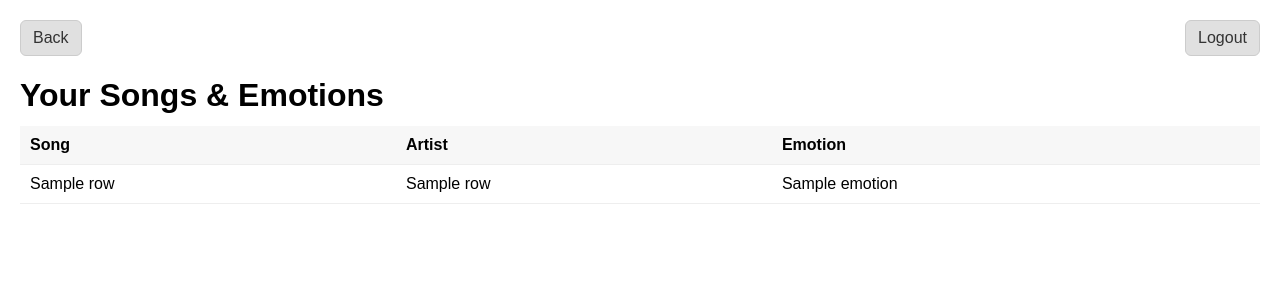
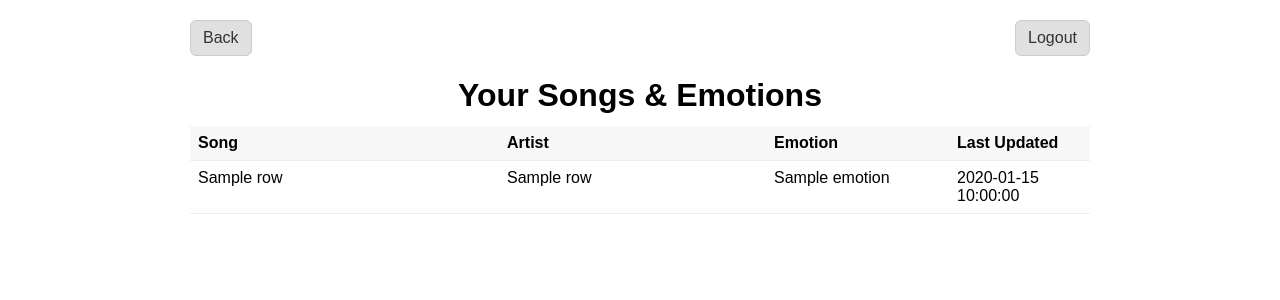
Before and after one commit to walson6/Spotify-Emotion-Tracker, a Flask app: template templates/dashboard.html in a window 1280 px wide. Shown: the top 300 px of the page. Run offline with Flask 3, Linux system fonts and the light colour scheme; the template is opened without the code that fills it: most values are stand-ins (such as "Sample title", 1, 10 or a date in 2020).

Commit message:
Added to dashboard "last updated" list and formatting

```diff
--- a/app.py
+++ b/app.py
@@ -10,6 +10,8 @@ from dotenv import load_dotenv
 from auth import AuthManager
 from camera import CameraManager
 from music import MusicManager
+from datetime import datetime
+import pytz
 
 # Load environment variables
 load_dotenv()
@@ -78,14 +80,40 @@ def dashboard():
     user = auth_manager.get_current_user()
     if not user:
         return redirect(url_for('login'))
+
     supabase = get_supabase()
     try:
-        res = supabase.table('song_emotions').select('song_name,artist_name,emotion,song_id').eq('user_id', user['id']).execute()
+        res = (
+            supabase.table('song_emotions')
+            .select('song_name, artist_name, emotion, song_id, updated_at')
+            .eq('user_id', user['id'])
+            .order('updated_at', desc=True)
+            .execute()
+        )
         rows = res.data or []
     except Exception as e:
         print(f"[dashboard] error fetching song_emotions: {e}")
         rows = []
+
     return render_template('dashboard.html', user=user, rows=rows)
+
+@app.template_filter('datetimeformat_local')
+def datetimeformat_local(value, format='%Y-%m-%d %H:%M'):
+    try:
+        # Convert ISO timestamp string to datetime
+        dt = datetime.fromisoformat(value.replace('Z', '+00:00'))
+
+        # Define UTC and local timezone
+        utc = pytz.utc
+        local_tz = pytz.timezone('America/Los_Angeles')
+
+        # Convert UTC → local time
+        dt_utc = dt.astimezone(utc)
+        dt_local = dt_utc.astimezone(local_tz)
+
+        return dt_local.strftime(format)
+    except Exception:
+        return value
 
 
 if __name__ == "__main__":
--- a/templates/dashboard.html
+++ b/templates/dashboard.html
@@ -5,21 +5,76 @@
     <meta name="viewport" content="width=device-width, initial-scale=1.0">
     <title>Dashboard - Songs & Emotions</title>
     <style>
-        body { font-family: Arial, sans-serif; margin: 20px; }
-        h1 { margin-bottom: 12px; }
-        .actions { margin-bottom: 16px; }
-        a.button { display: inline-block; padding: 8px 12px; background: #e0e0e0; color: #333; border-radius: 6px; text-decoration: none; border: 1px solid #ccc; }
+        body {
+            font-family: Arial, sans-serif;
+            margin: 20px;
+            display: flex;
+            justify-content: center;
+        }
+
+        .container {
+            max-width: 900px;
+            width: 100%;
+        }
+
+        h1 {
+            margin-bottom: 12px;
+            text-align: center;
+        }
+
+        .actions {
+            margin-bottom: 16px;
+            display: flex;
+            justify-content: space-between;
+        }
+
+        a.button {
+            display: inline-block;
+            padding: 8px 12px;
+            background: #e0e0e0;
+            color: #333;
+            border-radius: 6px;
+            text-decoration: none;
+            border: 1px solid #ccc;
+        }
+
         a.button:hover { background: #d0d0d0; }
-        table { width: 100%; border-collapse: collapse; }
-        th, td { padding: 10px; border-bottom: 1px solid #eee; text-align: left; }
-        th { background: #f7f7f7; }
-        .empty { color: #777; margin-top: 20px; }
+
+        table {
+            width: 100%;
+            border-collapse: collapse;
+            table-layout: fixed;
+            word-wrap: break-word;
+        }
+
+        th, td {
+            padding: 8px;
+            border-bottom: 1px solid #eee;
+            text-align: left;
+            vertical-align: top;
+        }
+
+        th {
+            background: #f7f7f7;
+        }
+
+        td {
+            white-space: normal;
+            word-break: break-word;
+        }
+
+        .empty {
+            color: #777;
+            margin-top: 20px;
+            text-align: center;
+        }
     </style>
 </head>
 <body>
+    <div class="container">
         <div class="actions">
             <a class="button" href="{{ url_for('index') }}">Back</a>
-        <a class="button" href="{{ url_for('logout') }}" style="float:right;">Logout</a>
+            <a class="button" href="{{ url_for('logout') }}">Logout</a>
         </div>
 
         <h1>Your Songs & Emotions</h1>
@@ -28,9 +83,10 @@
         <table>
             <thead>
                 <tr>
-                <th>Song</th>
-                <th>Artist</th>
-                <th>Emotion</th>
+                    <th style="width: 35%;">Song</th>
+                    <th style="width: 30%;">Artist</th>
+                    <th style="width: 20%;">Emotion</th>
+                    <th style="width: 15%;">Last Updated</th>
                 </tr>
             </thead>
             <tbody>
@@ -39,6 +95,13 @@
                     <td>{{ row.song_name }}</td>
                     <td>{{ row.artist_name }}</td>
                     <td>{{ row.emotion }}</td>
+                    <td>
+                        {% if row.updated_at %}
+                            {{ row.updated_at | datetimeformat_local }}
+                        {% else %}
+                            -
+                        {% endif %}
+                    </td>
                 </tr>
                 {% endfor %}
             </tbody>
@@ -46,5 +109,6 @@
         {% else %}
         <div class="empty">No songs logged yet. Start playing music and turn on the camera to collect emotions.</div>
         {% endif %}
+    </div>
 </body>
 </html>
```
Lines whose indentation alone changed are shown as unchanged.
